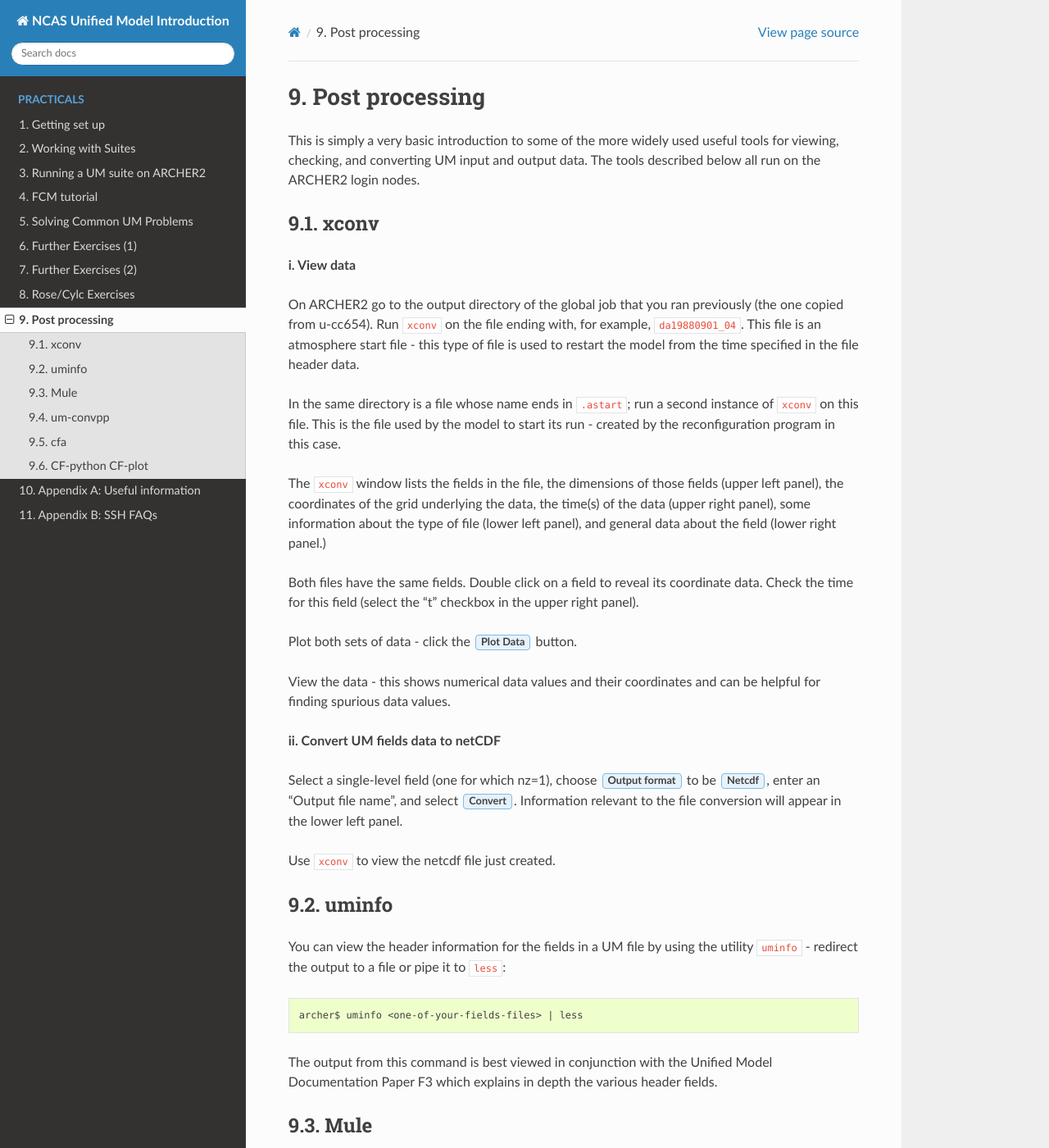
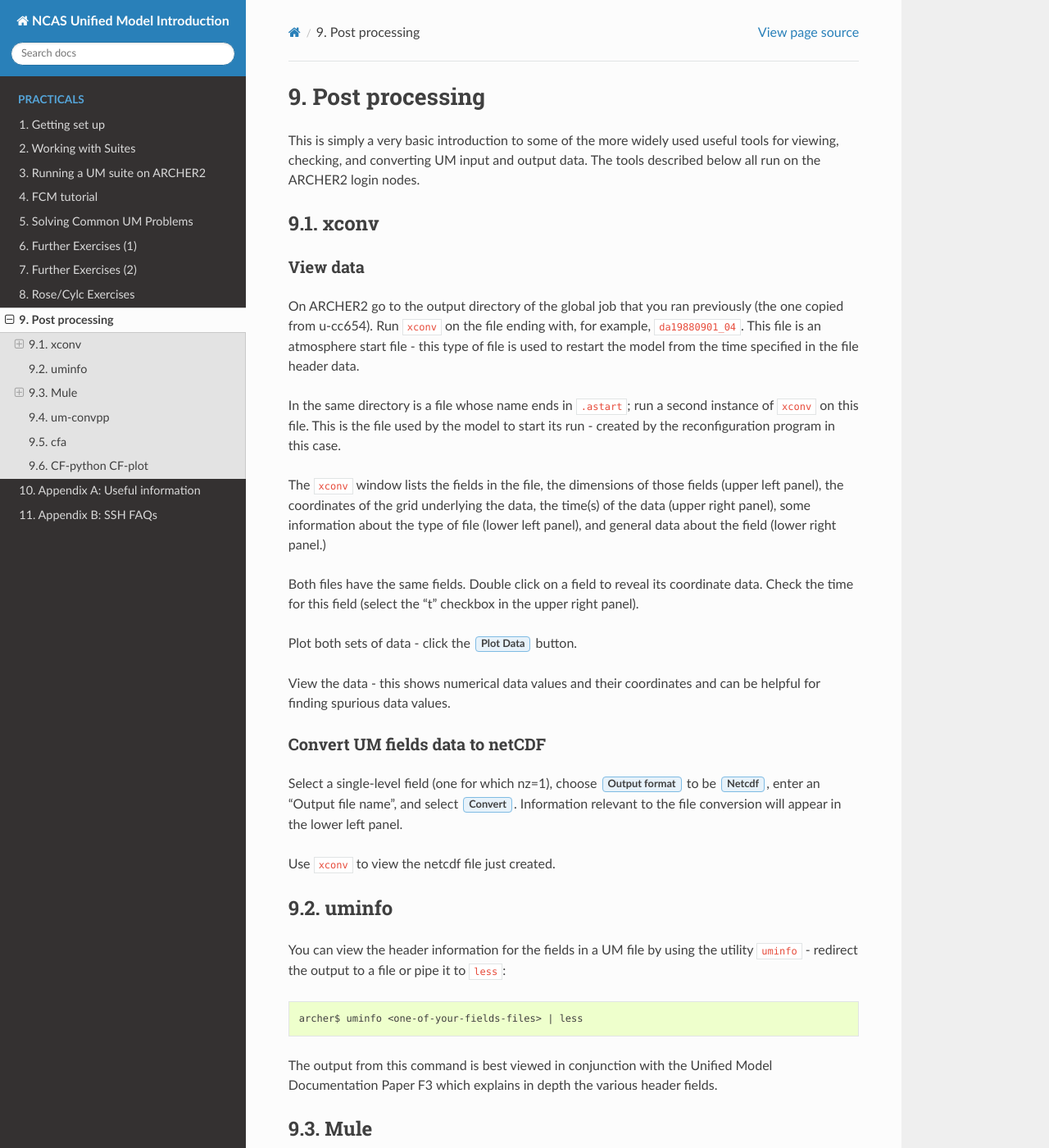
Before and after one commit to NCAS-CMS/um-training, a Sphinx documentation site: the page built from practicals/source/post-processing.rst, in a window 1280 px wide and 1400 px high. Shown: the whole window at 82% size. Built offline with Sphinx 7.4.7 and the Read the Docs theme 2.0.0, drawn with Linux system fonts in a browser that asks for light colours; some of the changed text lies outside the part shown.

Commit message:
Reformat for consistency.

```diff
--- a/practicals/source/post-processing.rst
+++ b/practicals/source/post-processing.rst
@@ -6,8 +6,8 @@ This is simply a very basic introduction to some of the more widely used useful
 xconv
 -----
 
-**i. View data**
-
+View data
+^^^^^^^^^
 On ARCHER2 go to the output directory of the global job that you ran previously (the one copied from u-cc654). Run ``xconv`` on the file ending with, for example, ``da19880901_04``. This file is an atmosphere start file - this type of file is used to restart the model from the time specified in the file header data.
 
 In the same directory is a file whose name ends in ``.astart``; run a second instance of ``xconv`` on this file. This is the file used by the model to start its run - created by the reconfiguration program in this case.
@@ -20,8 +20,8 @@ Plot both sets of data - click the :guilabel:`Plot Data` button.
 
 View the data - this shows numerical data values and their coordinates and can be helpful for finding spurious data values.
 
-**ii. Convert UM fields data to netCDF**
-
+Convert UM fields data to netCDF
+^^^^^^^^^^^^^^^^^^^^^^^^^^^^^^^^
 Select a single-level field (one for which nz=1), choose :guilabel:`Output format` to be :guilabel:`Netcdf`, enter an "Output file name", and select :guilabel:`Convert`. Information relevant to the file conversion will appear in the lower left panel.
 
 Use ``xconv`` to view the netcdf file just created.
@@ -44,8 +44,8 @@ Before running the mule commands you will need to load the python environment on
 
   archer$ module load cray-python
 
-**i. mule-pumf**
-
+mule-pumf
+^^^^^^^^^
 This provides another way of seeing header information, but also gives some information about the fields themselves. Its intended use is to aid in quick inspections of files for diagnostic purposes.
 
 Run ``mule-pumf`` on the start file - here's a couple of examples on one of Ros' files: ::
@@ -59,14 +59,14 @@ Run ``mule-pumf`` on the start file - here's a couple of examples on one of Ros'
 
 Take a look at the man page (``mule-pumf -h``) and experiment with some of the other options
 
-**ii. mule-summary**
-
+mule-summary
+^^^^^^^^^^^^
 This utility is used to print out a summary of the lookup headers which describe the fields from a UM file. Its intended use is to aid in quick inspections of files for diagnostic purposes.
 
 Run ``mule-summary`` on the start file again.
 
-**iii. mule-cumf**
-
+mule-cumf
+^^^^^^^^^
 This utility is used to compare two UM files and report on any differences found in either the headers or field data. Its intended use is to test results from different UM runs against each other to investigate possible changes. Note, differences in header information can arise even when field data is identical. Try out the following:
 
 * Run ``mule-cumf`` on the two start files referred to above (in the *"View data"* section). You may wish to direct the output to a file.
```
Also changed, not shown: 1 other file.
